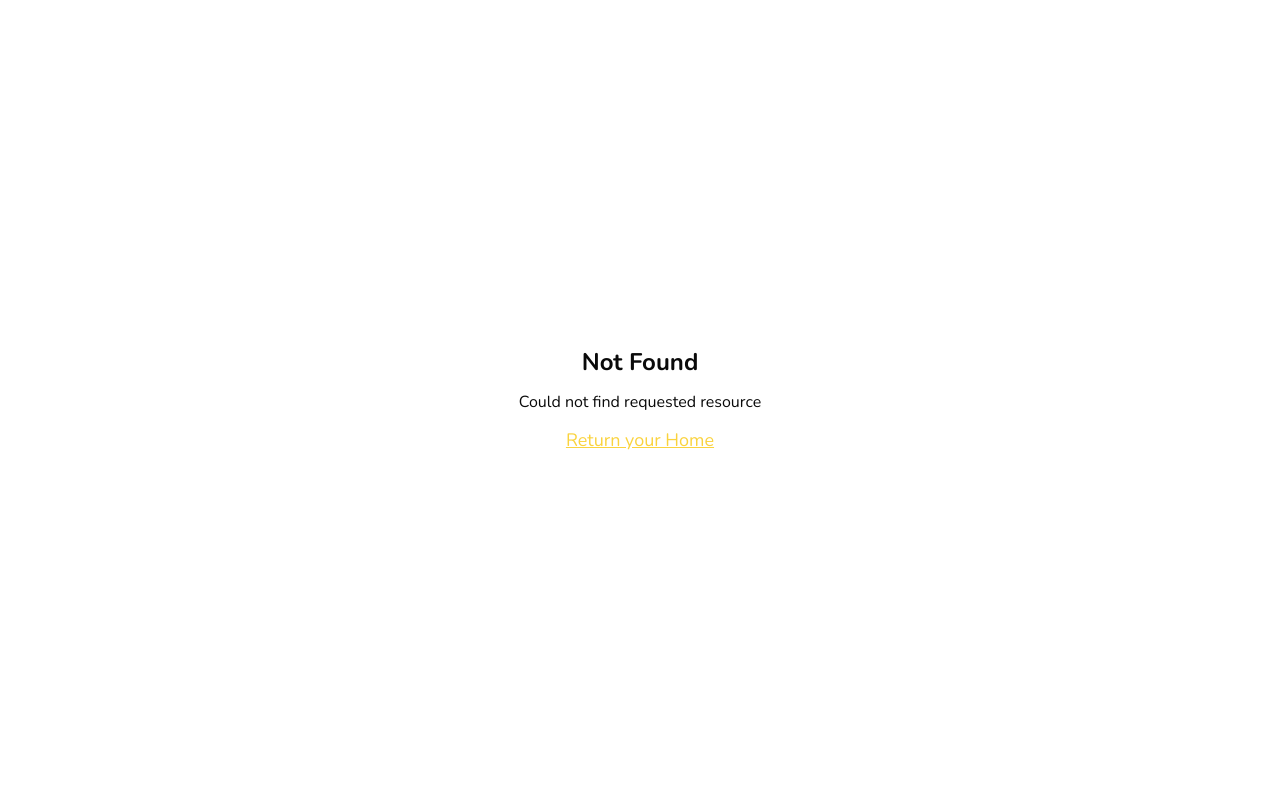
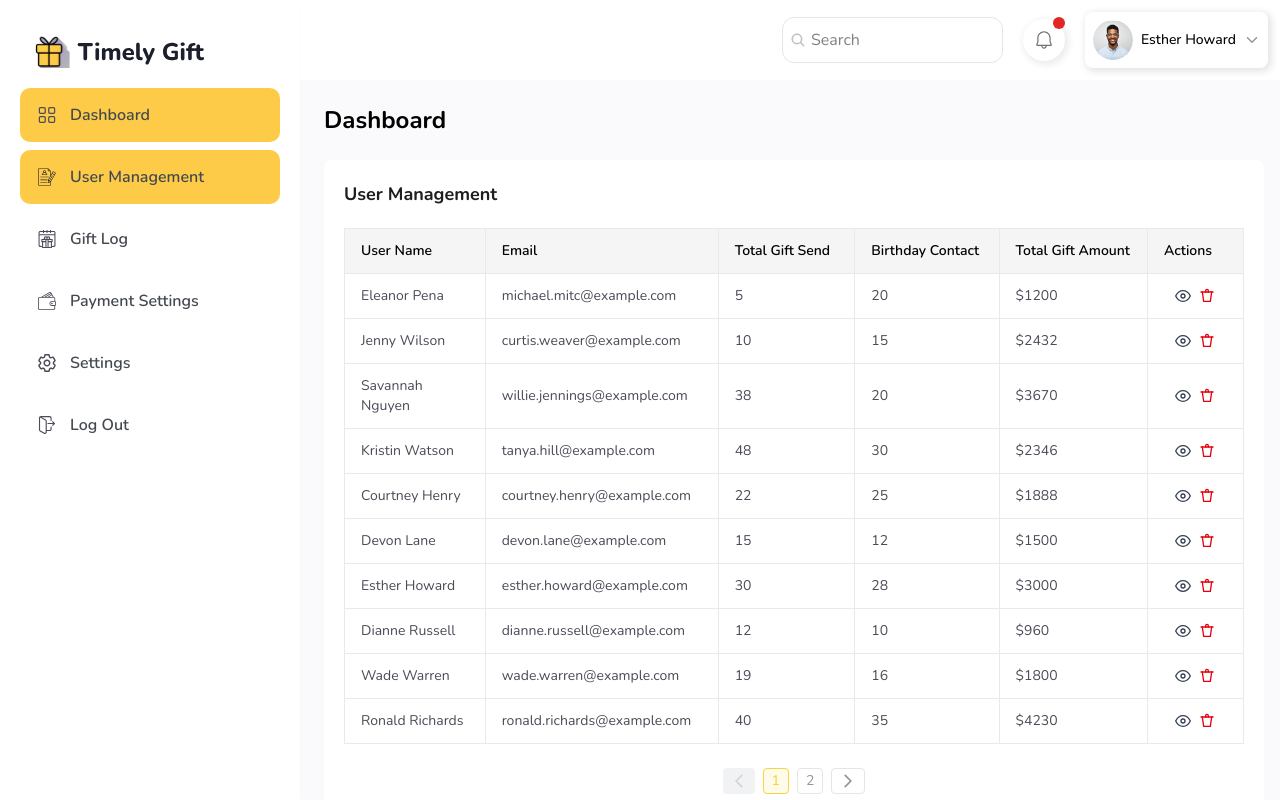
Before and after one commit to backbencherstudio/kyle_smith-Automated-Gift-Card-Scheduler-frontend, a Next.js app: page /dashboard/user-management in a window 1280 px wide. Before the commit this address had no page. Built offline with nearby package versions, Linux system fonts and the light colour scheme.

Commit message:
dashboard user-management done

```diff
--- a/app/(admin)/component/common/DynamicTableTwo.tsx
+++ b/app/(admin)/component/common/DynamicTableTwo.tsx
@@ -57,22 +57,22 @@ export default function DynamicTableTwo({
   return (
     <div>
       {/* Table Wrapper with Border & Radius */}
-      <div className="overflow-hidden rounded-t-md border border-gray-200">
+      <div className="overflow-hidden ">
         <div className="overflow-x-auto">
-          <table className="min-w-[1000px] w-full text-left">
-            <thead className="bg-neutral-50">
+           <table className={`min-w-[100px] w-full text-left border border-borderColor2`}>
+                     <thead className="bg-neutral-100 ">
                        <tr>
                          {columns.map((col, index) => (
                            <th
                              key={index}
                              style={{ width: col.width || "auto" }}
-                    className="px-4 py-3 whitespace-nowrap text-sm font-medium text-[#4a4c56] border-b border-gray-100"
+                             className="px-4 py-3 whitespace-nowrap text-sm  border border-borderColor2 font-semibold text-blackColor "
                            >
                              {col.label}
                            </th>
                          ))}
                          {(onView || onDelete) && (
-                  <th className="px-4 py-3 text-sm font-medium text-[#4a4c56] border-b border-gray-100">
+                           <th className="px-4 py-3 text-sm font-medium text-[#4a4c56] border-b border-borderColor2">
                              Action
                            </th>
                          )}
@@ -81,12 +81,12 @@ export default function DynamicTableTwo({
                      <tbody className="bg-white">
                        {paginatedData.length > 0 ? (
                          paginatedData.map((row, i) => (
-                  <tr key={i} className="border-t border-gray-100">
+                           <tr key={i} className="border-t border-borderColor2">
                              {columns.map((col, idx) => (
                                <td
                                  key={idx}
                                  style={{ width: col.width || "auto" }}
-                        className="px-4 py-3 text-xs text-[#4a4c56]"
+                                 className="px-4 py-3 text-sm text-[#4a4c56] border-b border-r border-borderColor2"
                                >
                                  {col.formatter
                                    ? col.formatter(row[col.accessor], row)
@@ -94,7 +94,7 @@ export default function DynamicTableTwo({
                                </td>
                              ))}
                              {(onView || onDelete) && (
-                      <td className="px-4 py-3 flex gap-4 items-center">
+                               <td className="px-4 py-3 flex gap-4 items-center border-b border-r border-borderColor2">
                                  {onView && (
                                    <span
                                      className="text-xs underline text-[#4a4c56]  cursor-pointer"
@@ -134,11 +134,11 @@ export default function DynamicTableTwo({
 
       {/* Pagination */}
       {totalPages > 1 && (
-        <div className="flex justify-start mt-6 gap-2">
+        <div className="flex justify-center mt-6 gap-2">
           <button
             onClick={() => onPageChange(currentPage - 1)}
             disabled={currentPage === 1}
-            className="px-2 cursor-pointer py-1 flex justify-center  items-center border border-primaryColor text-primaryColor rounded disabled:opacity-40 disabled:text-grayColor1 disabled:border-grayColor1"
+            className="cursor-pointer px-2 py-1 flex justify-center  items-center border disabled:bg-grayColor1/30 disabled:cursor-not-allowed text-grayColor1 rounded disabled:opacity-40 disabled:text-grayColor1 disabled:border-0"
           >
            <MdArrowBackIosNew />
           </button>
@@ -149,7 +149,7 @@ export default function DynamicTableTwo({
               disabled={page === "..."}
               className={`px-2 rounded border text-sm ${
                 page === currentPage
-                  ? "text-primaryColor border-primaryColor  font-medium"
+                  ? "text-primaryColor border-primaryColor bg-primaryColor/10  font-medium"
                   : "text-grayColor1"
               }`}
             >
@@ -159,7 +159,7 @@ export default function DynamicTableTwo({
           <button
             onClick={() => onPageChange(currentPage + 1)}
             disabled={currentPage === totalPages}
-            className="cursor-pointer px-2 py-1 flex justify-center  items-center border border-primaryColor text-primaryColor rounded disabled:opacity-40 disabled:text-grayColor1 disabled:border-grayColor1"
+            className="cursor-pointer px-2 py-1 flex justify-center  items-center border disabled:bg-grayColor1/30 disabled:cursor-not-allowed text-grayColor1 rounded disabled:opacity-40 disabled:text-grayColor1 disabled:border-0"
           >
            <MdArrowForwardIos />
           </button>
--- a/app/(admin)/component/dashboard/DashboardPage.tsx
+++ b/app/(admin)/component/dashboard/DashboardPage.tsx
@@ -8,7 +8,7 @@ import StatCards from './StatCards'
 function DashboardPage() {
   return (
     <div className='flex flex-col justify-between h-full'>
-      <h2 className='lg:text-2xl text-lg md:text-xl font-bold text-black mb-4 lg:mb-6'>Dashboard</h2>
+
       <StatCards/>
 
       <div className=' grid grid-cols-1 gap-6 lg:grid-cols-2 my-4'>
--- a/app/(admin)/dashboard/bookings/page.tsx
+++ /dev/null
@@ -1,10 +0,0 @@
-
-function Booking() {
-  return (
-    <div>
-      booking pAge
-    </div>
-  )
-}
-
-export default Booking
--- a/app/(admin)/dashboard/layout.tsx
+++ b/app/(admin)/dashboard/layout.tsx
@@ -52,6 +52,7 @@ const AdminLayout: React.FC<AdminLayoutProps> = ({ children }) => {
 
           {/* Scrollable content area */}
           <main className="flex-1 overflow-y-auto bg-[#FAFAFC] p-0x p-4 lg:pl-6 lg:pt-6">
+             <h2 className='lg:text-2xl text-lg md:text-xl font-bold text-black mb-4 lg:mb-6'>Dashboard</h2>
             {children}
             <CustomToastContainer />
           </main>
--- /dev/null
+++ b/app/(admin)/dashboard/user-management/page.tsx
@@ -0,0 +1,93 @@
+"use client"
+
+import { userGiftData } from "@/demoData/userGiftData";
+import { useState } from "react";
+import DynamicTableTwo from "../../component/common/DynamicTableTwo";
+
+function Booking() {
+      const [currentPage, setCurrentPage] = useState(1);
+      const columns = [
+        {
+          label: "User Name",
+          accessor: "userName",
+          width: "200px",
+        },
+        {
+          label: "Email",
+          accessor: "email",
+          width: "250px",
+        },
+        {
+          label: "Total Gift Send",
+          accessor: "totalGiftSend",
+          width: "150px",
+        },
+        {
+          label: "Birthday Contact",
+          accessor: "birthdayContact",
+          width: "150px",
+        },
+        {
+          label: "Total Gift Amount",
+          accessor: "totalGiftAmount",
+          width: "150px",
+        },
+        {
+          label: "Actions",
+          accessor: "actions",
+          width: "120px",
+          formatter: (_value, row) => (
+            <div className="flex gap-2 justify-center items-center">
+              <button title="View">
+                <svg
+                  xmlns="http://www.w3.org/2000/svg"
+                  className="w-4 h-4 text-gray-700 hover:text-blue-600"
+                  viewBox="0 0 24 24"
+                  fill="none"
+                  stroke="currentColor"
+                  strokeWidth={2}
+                  strokeLinecap="round"
+                  strokeLinejoin="round"
+                >
+                  <path d="M1 12s4-8 11-8 11 8 11 8-4 8-11 8-11-8-11-8z" />
+                  <circle cx="12" cy="12" r="3" />
+                </svg>
+              </button>
+              <button title="Delete">
+                <svg
+                  xmlns="http://www.w3.org/2000/svg"
+                  className="w-4 h-4 text-red-600 hover:text-red-800"
+                  viewBox="0 0 24 24"
+                  fill="none"
+                  stroke="currentColor"
+                  strokeWidth={2}
+                  strokeLinecap="round"
+                  strokeLinejoin="round"
+                >
+                  <polyline points="3 6 5 6 21 6" />
+                  <path d="M19 6l-2 14H7L5 6m5 0V4a2 2 0 012-2h0a2 2 0 012 2v2" />
+                </svg>
+              </button>
+            </div>
+          ),
+        },
+      ];
+
+
+  return (
+     <section>
+         <div className='bg-whiteColor p-5 rounded-md'>
+            <h4 className='text-lg font-bold text-headerColor pb-5 '>User Management</h4>
+         <DynamicTableTwo
+
+         columns={columns}
+                 data={userGiftData}
+                 currentPage={currentPage}
+                 itemsPerPage={10}
+                 onPageChange={(page) => setCurrentPage(page)}/>
+         </div>
+       </section>
+  )
+}
+
+export default Booking
--- /dev/null
+++ b/demoData/userGiftData.ts
@@ -0,0 +1,162 @@
+export const userGiftData = [
+  {
+    id: 1,
+    userName: "Eleanor Pena",
+    email: "michael.mitc@example.com",
+    totalGiftSend: 5,
+    birthdayContact: 20,
+    totalGiftAmount: "$1200",
+  },
+  {
+    id: 2,
+    userName: "Jenny Wilson",
+    email: "curtis.weaver@example.com",
+    totalGiftSend: 10,
+    birthdayContact: 15,
+    totalGiftAmount: "$2432",
+  },
+  {
+    id: 3,
+    userName: "Savannah Nguyen",
+    email: "willie.jennings@example.com",
+    totalGiftSend: 38,
+    birthdayContact: 20,
+    totalGiftAmount: "$3670",
+  },
+  {
+    id: 4,
+    userName: "Kristin Watson",
+    email: "tanya.hill@example.com",
+    totalGiftSend: 48,
+    birthdayContact: 30,
+    totalGiftAmount: "$2346",
+  },
+  {
+    id: 5,
+    userName: "Courtney Henry",
+    email: "courtney.henry@example.com",
+    totalGiftSend: 22,
+    birthdayContact: 25,
+    totalGiftAmount: "$1888",
+  },
+  {
+    id: 6,
+    userName: "Devon Lane",
+    email: "devon.lane@example.com",
+    totalGiftSend: 15,
+    birthdayContact: 12,
+    totalGiftAmount: "$1500",
+  },
+  {
+    id: 7,
+    userName: "Esther Howard",
+    email: "esther.howard@example.com",
+    totalGiftSend: 30,
+    birthdayContact: 28,
+    totalGiftAmount: "$3000",
+  },
+  {
+    id: 8,
+    userName: "Dianne Russell",
+    email: "dianne.russell@example.com",
+    totalGiftSend: 12,
+    birthdayContact: 10,
+    totalGiftAmount: "$960",
+  },
+  {
+    id: 9,
+    userName: "Wade Warren",
+    email: "wade.warren@example.com",
+    totalGiftSend: 19,
+    birthdayContact: 16,
+    totalGiftAmount: "$1800",
+  },
+  {
+    id: 10,
+    userName: "Ronald Richards",
+    email: "ronald.richards@example.com",
+    totalGiftSend: 40,
+    birthdayContact: 35,
+    totalGiftAmount: "$4230",
+  },
+  {
+    id: 11,
+    userName: "Cody Fisher",
+    email: "cody.fisher@example.com",
+    totalGiftSend: 9,
+    birthdayContact: 8,
+    totalGiftAmount: "$800",
+  },
+  {
+    id: 12,
+    userName: "Arlene McCoy",
+    email: "arlene.mccoy@example.com",
+    totalGiftSend: 25,
+    birthdayContact: 22,
+    totalGiftAmount: "$2560",
+  },
+  {
+    id: 13,
+    userName: "Jacob Jones",
+    email: "jacob.jones@example.com",
+    totalGiftSend: 35,
+    birthdayContact: 29,
+    totalGiftAmount: "$3500",
+  },
+  {
+    id: 14,
+    userName: "Guy Hawkins",
+    email: "guy.hawkins@example.com",
+    totalGiftSend: 14,
+    birthdayContact: 12,
+    totalGiftAmount: "$1250",
+  },
+  {
+    id: 15,
+    userName: "Leslie Alexander",
+    email: "leslie.alex@example.com",
+    totalGiftSend: 21,
+    birthdayContact: 17,
+    totalGiftAmount: "$2100",
+  },
+  {
+    id: 16,
+    userName: "Annette Black",
+    email: "annette.black@example.com",
+    totalGiftSend: 8,
+    birthdayContact: 6,
+    totalGiftAmount: "$600",
+  },
+  {
+    id: 17,
+    userName: "Kathryn Murphy",
+    email: "kathryn.murphy@example.com",
+    totalGiftSend: 27,
+    birthdayContact: 23,
+    totalGiftAmount: "$2750",
+  },
+  {
+    id: 18,
+    userName: "Albert Flores",
+    email: "albert.flores@example.com",
+    totalGiftSend: 18,
+    birthdayContact: 14,
+    totalGiftAmount: "$1890",
+  },
+  {
+    id: 19,
+    userName: "Bessie Cooper",
+    email: "bessie.cooper@example.com",
+    totalGiftSend: 29,
+    birthdayContact: 26,
+    totalGiftAmount: "$3020",
+  },
+  {
+    id: 20,
+    userName: "Brooklyn Simmons",
+    email: "brooklyn.simmons@example.com",
+    totalGiftSend: 17,
+    birthdayContact: 13,
+    totalGiftAmount: "$1400",
+  },
+];
```
Lines whose indentation alone changed are shown as unchanged.
